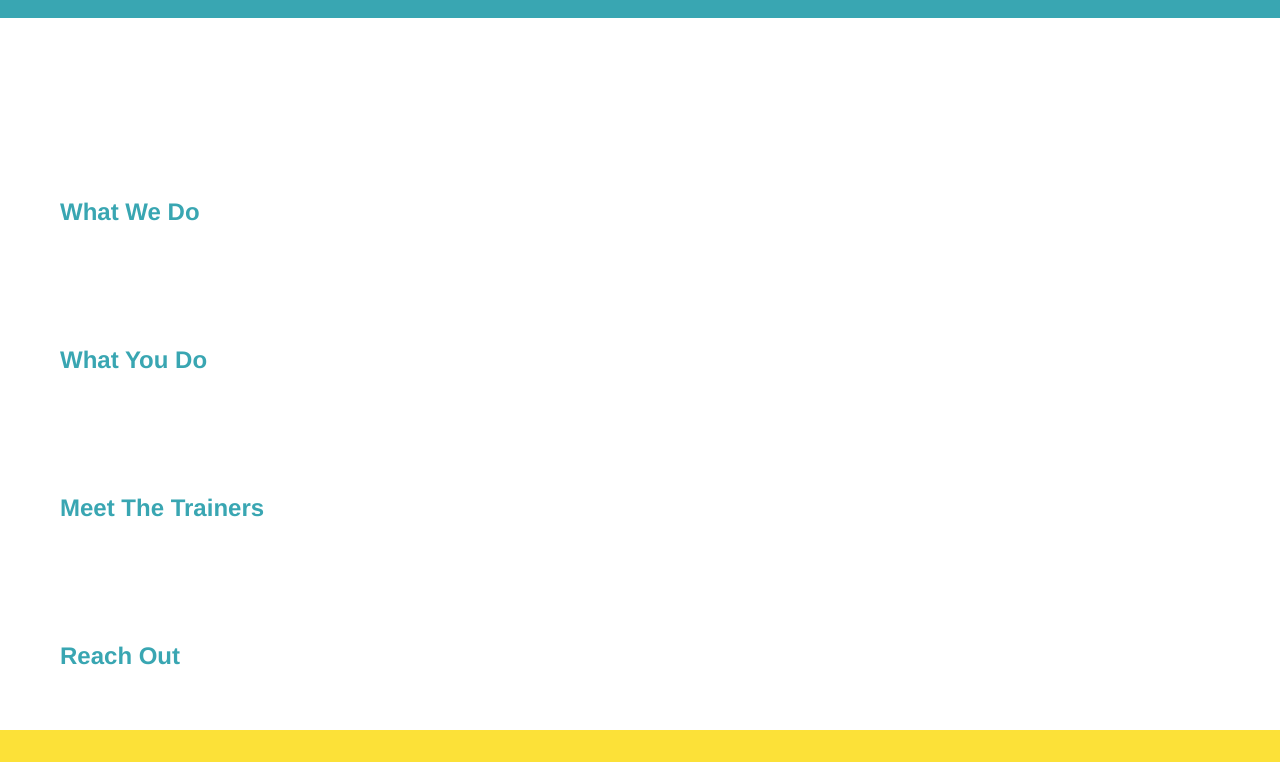
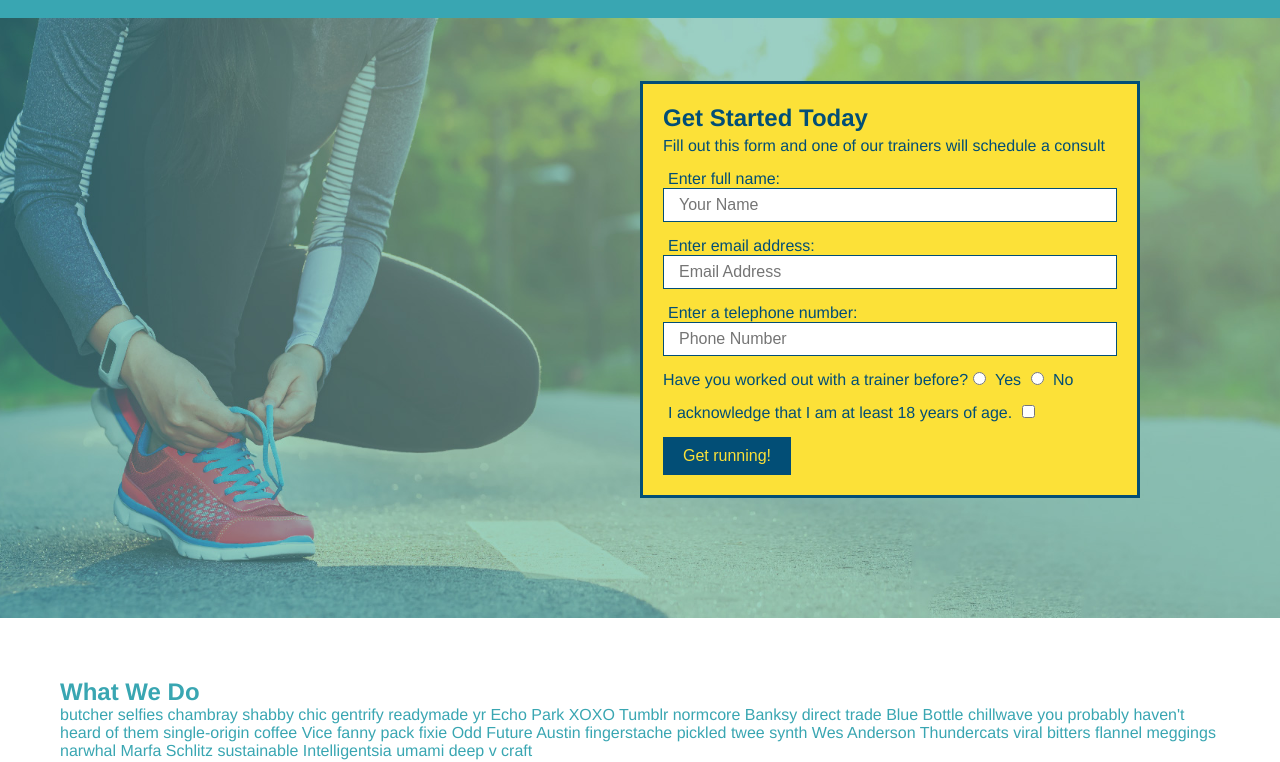
Before and after one commit to jessicalhille/run-buddy, a plain HTML site: page index.html in a window 1280 px wide. Shown: the part 64-826 px from the top of the page. Drawn offline with Linux system fonts and the light colour scheme.

Commit message:
add what you do icons

```diff
--- a/assets/style.css
+++ b/assets/style.css
@@ -73,7 +73,54 @@ section {
 
 /* Hero Style Start */
 .hero {
-    background-image: url("../images/hero-bg.jpeg");
+    background-image: url("../assets/images/hero-bg.jpeg");
     height: 600px;
+    background-size: cover;
+    background-position: center;
+    position: relative;
+}
+
+.hero-form {
+    background-color: #fce138;
+    padding: 20px;
+    width: 500px;
+    color: #024e76;
+    border-style: solid;
+    border-width: 3px;
+    border-color: #024e76;
+    position: absolute;
+    bottom: 120px;
+    right: 140px;
+}
+
+.hero-form h3 {
+    font-size: 24px;
+    margin: 0;
+}
+
+.hero-form p {
+    margin: 5px 0 15px 0;
+}
+
+.form-input {
+    border: 1px solid #024e76;
+    display: block;
+    padding: 7px 15px;
+    font-size: 16px;
+    color: #024e76;
+    width: 100%;
+    margin-bottom: 15px;
+}
+
+.hero-form label {
+    margin: 0 5px;
+}
+
+.hero-form button {
+    color: #fce138;
+    background-color: #024e76;
+    border: none;
+    padding: 10px 20px;
+    font-size: 16px;
 }
 /* Hero Style End */
--- a/index.html
+++ b/index.html
@@ -33,17 +33,75 @@
         </header>
 
         <!--hero/jumbotron-->
-        <section>
+        <section class="hero">
+            <div class="hero-form">
+                <h3>Get Started Today</h3>
+                <p>Fill out this form and one of our trainers will schedule a consult</p>
+                <!--add form element-->
+                <form>
+                    <label for="name">Enter full name:</label>
+                    <input type="email" placeholder="Your Name" name="name" id="name" class="form-input" />
+                    <label for="email">Enter email address:</label>
+                    <input type="text" placeholder="Email Address" name="email" id="email" class="form-input" />
+                    <label for="phone number">Enter a telephone number:</label>
+                    <input type="tel" placeholder="Phone Number" name="phone number" id="phone number" class="form-input" />
+                    <p>
+                        Have you worked out with a trainer before?
+                        <input type="radio" name="trainer-confirm" id="trainer-yes" />
+                        <label for="trainer-yes">Yes</label>
+                        <input type="radio" name="trainer-confirm" id="trainer-no" />
+                        <label for="trainer-no">No</label>
+                    </p>
+                    <p>
+                        <label for="checkbox" >
+                            I acknowledge that I am at least 18 years of age.
+                        </label>
+                        <input type="checkbox" name="age-confirm" id="checkbox" />
+                    </p>
+                    <button type="submit">
+                        Get running!
+                    </button>
+                </form>
+            </div>
         </section>
+        <!--end hero-->
 
         <!--"what we do" section-->
-        <section>
+        <section id="what-we-do">
             <h2>What We Do</h2>
+            <p>
+                butcher selfies chambray shabby chic gentrify readymade yr Echo Park XOXO Tumblr normcore Banksy direct trade Blue Bottle chillwave you probably haven't heard of them single-origin coffee Vice fanny pack fixie Odd Future Austin fingerstache pickled twee synth Wes Anderson Thundercats viral bitters flannel meggings narwhal Marfa Schlitz sustainable Intelligentsia umami deep v craft
+            </p>
         </section>
 
         <!--"what you do" section-->
-        <section>
+        <section id="what-you-do">
             <h2>What You Do</h2>
+
+            <div>
+                <!--insert this img element-->
+                <img src="./assets/images/step-1.svg" alt="" />
+                <h3>Step 1: Fill Out the Form Above.</h3>
+                <p>You're already here, so why not?</p>
+            </div>
+
+            <div>
+                <img src="./assets/images/step-2.svg" alt="" />
+                <h3>Step 2: Consult with One of Our Trainers.</h3>
+                <p>Are you here to build muscle, lose weight, or just feel good?</p>
+            </div>
+
+            <div>
+                <img src="./assets/images/step-3.svg" alt="" />
+                <h3>Step 3: Get Running.</h3>
+                <p>Hit the ground running (literally) once your trainer lays out your plan.</p>
+            </div>
+
+            <div>
+                <img src="./assets/images/step-4.svg" alt="" />
+                <h3>Step 4: See Results.</h3>
+                <p>Bi-weekly checkins with your trainer will keep you focused.</p>
+            </div>
         </section>
 
         <!--"meet the trainers" section-->
@@ -59,6 +117,10 @@
         <!--footer-->
         <footer>
             <h2>❤️ Made with love by Run Buddy</h2>
+            <div>
+                <a href="#">Read Our Privacy Policy</a><br />
+                &copy; 2019 Run Buddy, Inc.
+            </div>
         </footer>
     </body>
 </html>
```
Also changed, not shown: assets/images/step-1.svg (added), assets/images/step-2.svg (added), assets/images/step-3.svg (added), assets/images/step-4.svg (added).
